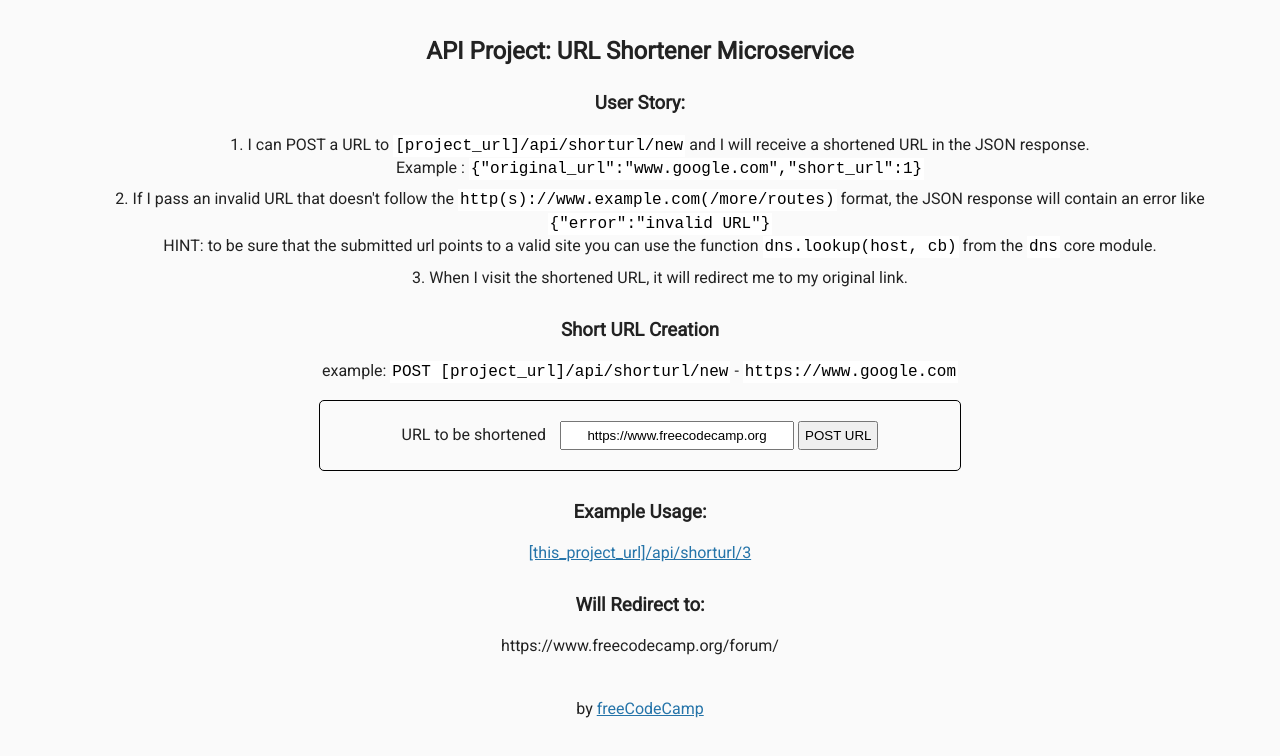
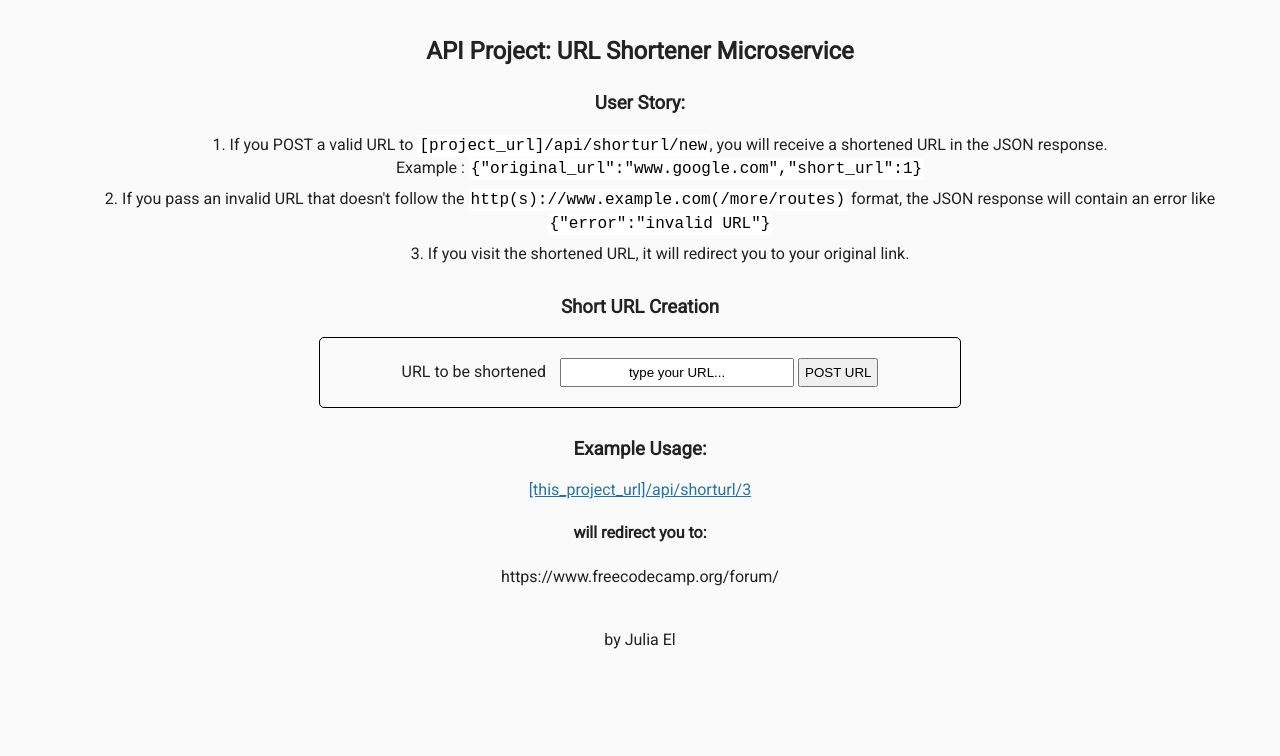
Before and after one commit to julia-jel/project-url-shortener, a website: page views/index.html in a window 1280 px wide. Drawn offline with Linux system fonts and the light colour scheme.

Commit message:
Update index.html

```diff
--- a/views/index.html
+++ b/views/index.html
@@ -4,7 +4,6 @@
 
    <head>
       <title>URL Shortener</title>
-      <link rel="shortcut icon" href="https://cdn.hyperdev.com/us-east-1%3A52a203ff-088b-420f-81be-45bf559d01b1%2Ffavicon.ico" type="image/x-icon"/>
       <link href="https://fonts.googleapis.com/css?family=Roboto" rel="stylesheet" type="text/css">
       <link href="/public/style.css" rel="stylesheet" type="text/css">
    </head>
@@ -14,32 +13,31 @@
         <h2>API Project: URL Shortener Microservice</h2>
         <h3>User Story: </h3>
         <ol>
-          <li>I can POST a URL to <code>[project_url]/api/shorturl/new</code> and I will receive a shortened URL in the JSON response.<br>Example : <code>{"original_url":"www.google.com","short_url":1}</code></li>
-          <li>If I pass an invalid URL that doesn't follow the <code>http(s)://www.example.com(/more/routes)</code> format, the JSON response will contain an error like <code>{"error":"invalid URL"}</code><br>
-          HINT: to be sure that the submitted url points to a valid site you can use the function <code>dns.lookup(host, cb)</code> from the <code>dns</code> core module.</li>
-          <li>When I visit the shortened URL, it will redirect me to my original link.</li>
+          <li>If you POST a valid URL to <code>[project_url]/api/shorturl/new</code>, you will receive a shortened URL in the JSON response.<br>Example : <code>{"original_url":"www.google.com","short_url":1}</code></li>
+          <li>If you pass an invalid URL that doesn't follow the <code>http(s)://www.example.com(/more/routes)</code> format, the JSON response will contain an error like <code>{"error":"invalid URL"}</code></li>
+          <li>If you visit the shortened URL, it will redirect you to your original link.</li>
         </ol>
 
         <h3>Short URL Creation </h3>
-        <p>
-          example: <code>POST [project_url]/api/shorturl/new</code> - <code>https://www.google.com</code>
-        </p>
+
         <form action="api/shorturl/new" method="POST">
           <label for="url_input">URL to be shortened</label>
-          <input id="url_input" type="text" name="url" value="https://www.freecodecamp.org">
+          <input id="url_input" type="text" name="url" value="type your URL...">
           <input type="submit" value="POST URL">
         </form>
+
         <h3>Example Usage:</h3>
+
         <a href="https://thread-paper.glitch.me/api/shorturl/3">
           [this_project_url]/api/shorturl/3
         </a>
-
-        <h3>Will Redirect to:</h3>
+        <h4>will redirect you to:</h4>
         <p>https://www.freecodecamp.org/forum/</p>
       </div>
+
       <div class="footer">
         <p>
-          by <a href="https://www.freecodecamp.org">freeCodeCamp</a>
+          by Julia El
         </p>
       </div>
    </body>
```
